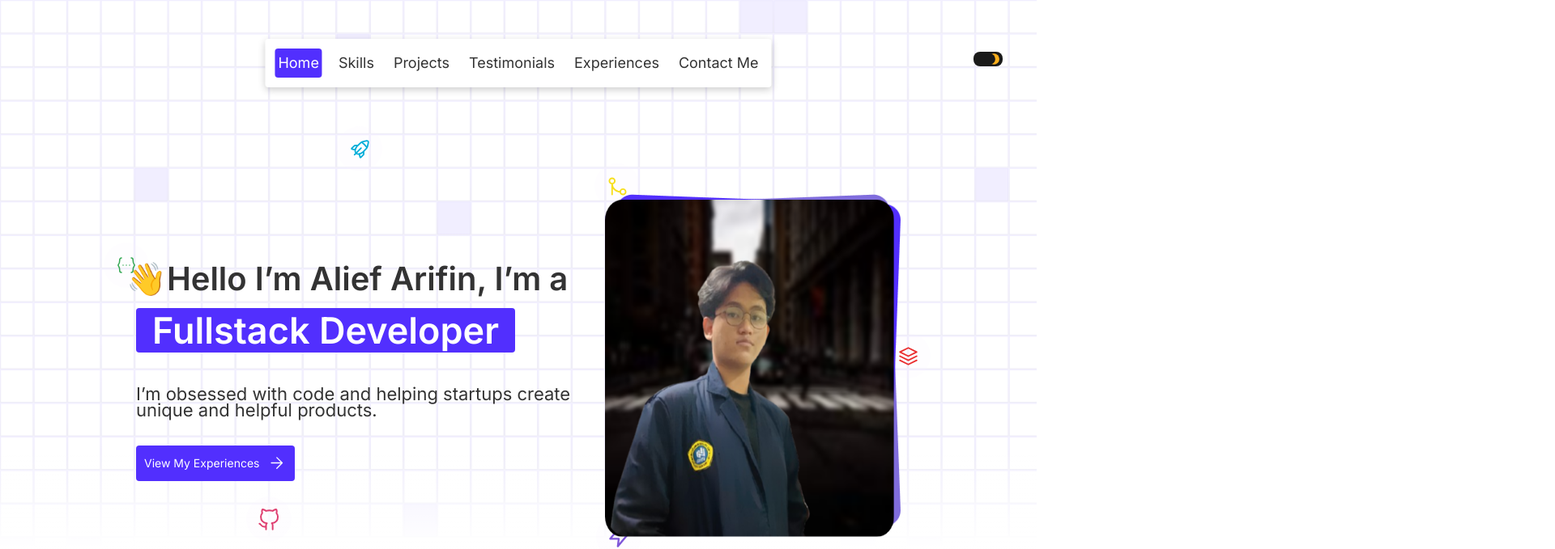
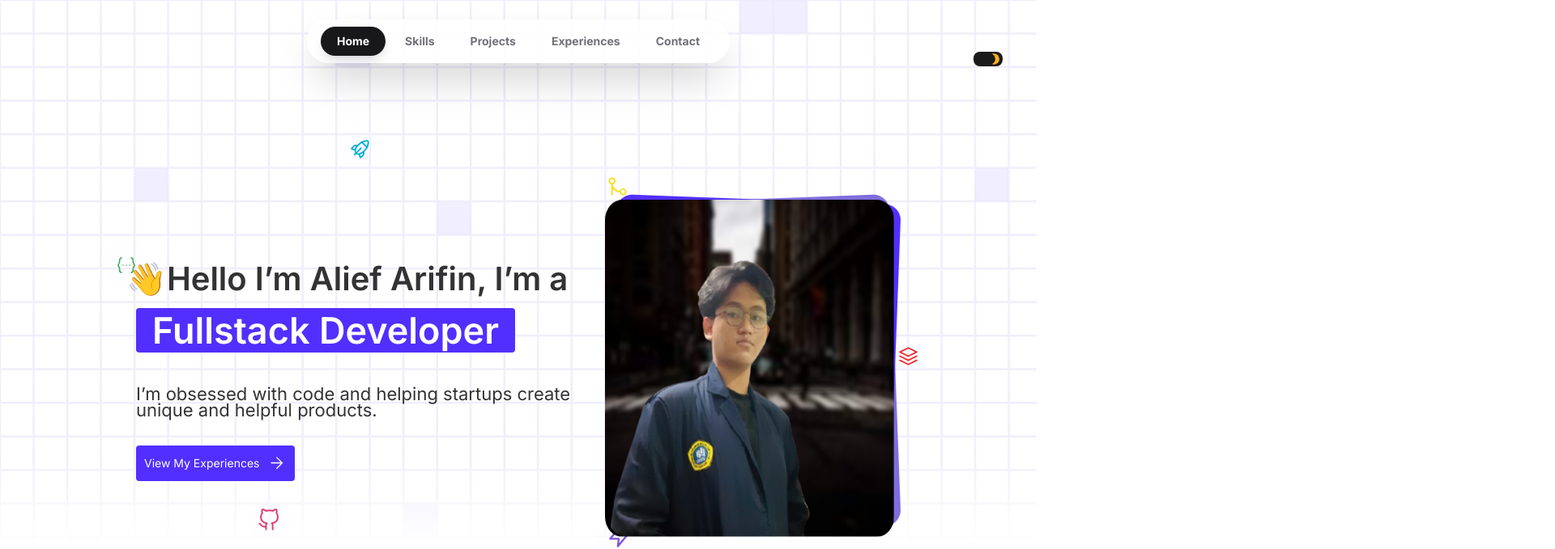
Before and after one commit to Ar1veeee/my-portfolio, a Next.js app: page / in a window 1280 px wide. Shown: the top 679 px of the page at 81% size, 1920 px wide, since content can reach past the window. Built offline with nearby package versions, Linux system fonts and the light colour scheme.

Commit message:
feat: redesign navbar

```diff
--- a/app/components/Contact.tsx
+++ b/app/components/Contact.tsx
@@ -73,8 +73,10 @@ const Contact = () => {
                   width={24}
                   height={24}
                   src="/mail_icon.svg"
-                  alt=""
-                  className={`${isCopied ? "hidden" : "block"} dark:invert`}
+                  alt="Mail Icon"
+                  className={`${
+                    isCopied ? "hidden" : "block"
+                  } dark:invert w-auto h-auto`}
                 />
               </motion.button>
 
--- a/app/components/NavBar.tsx
+++ b/app/components/NavBar.tsx
@@ -1,145 +1,172 @@
 "use client";
-import React, { useCallback, useEffect, useState } from "react";
-import cn from "classnames";
-import Reveal from "./Reveal";
-import Image from "next/image";
+import React, { useEffect, useState, useRef } from "react";
+import { motion, AnimatePresence, LayoutGroup } from "framer-motion";
+
+const navItems = [
+  { id: "home", label: "Home" },
+  { id: "skills", label: "Skills" },
+  { id: "projects", label: "Projects" },
+  { id: "experiences", label: "Experiences" },
+  { id: "contact", label: "Contact" },
+];
 
 const NavBar = () => {
   const [isOpen, setIsOpen] = useState(false);
   const [activeSection, setActiveSection] = useState("home");
+  const [isScrolled, setIsScrolled] = useState(false);
+  const isScrollingManual = useRef(false);
 
   useEffect(() => {
-    setActiveSection("home");
+    const handleScrollEffects = () => {
+      setIsScrolled(window.scrollY > 20);
+      const isAtBottom = window.innerHeight + window.scrollY >= document.body.offsetHeight - 100;
+      const isAtTop = window.scrollY <= 100;
+      if (!isScrollingManual.current) {
+        if (isAtTop) setActiveSection("home");
+        else if (isAtBottom) setActiveSection("contact");
+      }
+    };
+
+    const observer = new IntersectionObserver(
+      (entries) => {
+        if (isScrollingManual.current) return;
+        const bestEntry = entries.reduce((prev, curr) => {
+          if (!curr.isIntersecting) return prev;
+          return curr.intersectionRatio > (prev?.intersectionRatio || 0) ? curr : prev;
+        }, null as IntersectionObserverEntry | null);
+
+        if (bestEntry?.isIntersecting) setActiveSection(bestEntry.target.id);
+      },
+      { rootMargin: "-20% 0px -20% 0px", threshold: [0.1, 0.5, 0.8] }
+    );
+
+    navItems.forEach((item) => {
+      const section = document.getElementById(item.id);
+      if (section) observer.observe(section);
+    });
+
+    window.addEventListener("scroll", handleScrollEffects);
+    return () => {
+      window.removeEventListener("scroll", handleScrollEffects);
+      observer.disconnect();
+    };
   }, []);
 
-  const scrollToSection = useCallback((sectionId: string) => {
-    const section = document.getElementById(sectionId);
+  const scrollToSection = (id: string) => {
+    setIsOpen(false);
+    setTimeout(() => {
+      const section = document.getElementById(id);
       if (section) {
-      section.scrollIntoView({
-        behavior: "smooth",
-      });
+        isScrollingManual.current = true;
+        setActiveSection(id);
+        const offset = 80;
+        const elementPosition = section.getBoundingClientRect().top + window.pageYOffset;
+        window.scrollTo({ top: elementPosition - offset, behavior: "smooth" });
+        setTimeout(() => { isScrollingManual.current = false; }, 1000);
       }
-  }, []);
+    }, 200);
+  };
 
   return (
-    <div className="fixed top-12 right-6 mx-auto flex flex-col gap-2.5 items-end z-50 md:right-auto md:left-1/2 md:-translate-x-1/2">
+    <header className="fixed top-0 left-0 right-0 z-[9999] flex flex-col items-center p-4 md:p-6 pointer-events-none">
+      <LayoutGroup id="navbar-group">
+        {/* Container Utama: Menjaga lebar tetap konsisten */}
+        <div className="w-full max-w-md md:max-w-fit pointer-events-auto">
+          <motion.nav
+            initial={{ y: -100, opacity: 0 }}
+            animate={{ y: 0, opacity: 1 }}
+            className={`flex items-center justify-between md:justify-center bg-white/70 dark:bg-zinc-900/70 backdrop-blur-xl border border-white/20 dark:border-zinc-800/50 px-4 py-2 rounded-[2rem] shadow-2xl transition-all duration-500 ${
+              isScrolled ? "shadow-purple-500/10" : ""
+            }`}
+          >
+            {/* Logo Mobile: Muncul hanya di mobile */}
+            <div className="flex md:hidden px-2">
+              <span className="font-black text-zinc-900 dark:text-white tracking-tighter italic">
+                ALIEF.
+              </span>
+            </div>
+
+            {/* Desktop Menu */}
+            <ul className="hidden md:flex items-center gap-1">
+              {navItems.map((item) => (
+                <li key={item.id} className="relative">
                   <button
-        className="bg-background card-shadow p-3 md:hidden rounded"
-        onClick={() => setIsOpen((prevVal) => !prevVal)}
+                    onClick={() => scrollToSection(item.id)}
+                    className={`relative px-5 py-2 text-sm font-bold transition-colors duration-300 z-10 ${
+                      activeSection === item.id
+                        ? "text-white dark:text-black"
+                        : "text-zinc-500 hover:text-zinc-900 dark:hover:text-white"
+                    }`}
                   >
-        <Image width={24} height={24}
-          src="/menu_icon_light.svg"
-          alt="Menu Icon"
-          className="block dark:hidden"
+                    {activeSection === item.id && (
+                      <motion.div
+                        layoutId="nav-pill"
+                        className="absolute inset-0 bg-zinc-900 dark:bg-white rounded-full -z-10 shadow-lg"
+                        transition={{ type: "spring", stiffness: 350, damping: 30 }}
                       />
-        <Image width={24} height={24}
-          src="/menu_icon_dark.svg"
-          alt="Menu Icon"
-          className="hidden dark:block"
+                    )}
+                    {item.label}
+                  </button>
+                </li>
+              ))}
+            </ul>
+
+            {/* Toggle Mobile: Hanya muncul di mobile */}
+            <div className="md:hidden">
+              <button
+                onClick={() => setIsOpen(!isOpen)}
+                className="p-2 bg-zinc-100 dark:bg-zinc-800 rounded-full"
+                aria-label="Toggle menu"
+              >
+                <div className="w-5 h-4 flex flex-col justify-between items-center relative">
+                  <motion.span
+                    animate={isOpen ? { rotate: 45, y: 7 } : { rotate: 0, y: 0 }}
+                    className="w-full h-0.5 bg-zinc-900 dark:bg-white rounded-full"
                   />
+                  <motion.span
+                    animate={isOpen ? { opacity: 0, x: -10 } : { opacity: 1, x: 0 }}
+                    className="w-full h-0.5 bg-zinc-900 dark:bg-white rounded-full"
+                  />
+                  <motion.span
+                    animate={isOpen ? { rotate: -45, y: -7 } : { rotate: 0, y: 0 }}
+                    className="w-full h-0.5 bg-zinc-900 dark:bg-white rounded-full"
+                  />
+                </div>
               </button>
-      <Reveal initialY={-20} duration={0.5}>
-        <nav
-          className={cn(
-            "bg-background card-shadow p-3 rounded md:block duration-300 ease-in-out",
-            {
-              "opacity-100": isOpen,
-              "opacity-0 md:opacity-100": !isOpen,
-            }
+            </div>
+          </motion.nav>
+
+          {/* Mobile Dropdown: Rapi di bawah navbar */}
+          <AnimatePresence>
+            {isOpen && (
+              <motion.div
+                initial={{ opacity: 0, scale: 0.95, y: -10 }}
+                animate={{ opacity: 1, scale: 1, y: 0 }}
+                exit={{ opacity: 0, scale: 0.95, y: -10 }}
+                className="absolute top-full left-0 right-0 mt-3 md:hidden px-2"
+              >
+                <ul className="flex flex-col gap-1 bg-white/90 dark:bg-zinc-900/90 backdrop-blur-2xl border border-white/20 dark:border-zinc-800/50 rounded-[2rem] p-2 shadow-2xl">
+                  {navItems.map((item) => (
+                    <li key={item.id}>
+                      <button
+                        onClick={() => scrollToSection(item.id)}
+                        className={`w-full text-center py-4 rounded-[1.5rem] text-sm font-bold transition-all ${
+                          activeSection === item.id
+                            ? "bg-zinc-900 text-white dark:bg-white dark:text-black"
+                            : "text-zinc-500 hover:bg-zinc-100 dark:hover:bg-zinc-800"
+                        }`}
+                      >
+                        {item.label}
+                      </button>
+                    </li>
+                  ))}
+                </ul>
+              </motion.div>
             )}
-        >
-          <ul className="flex flex-col items-center gap-4 text-sm md:text-lg font-normal md:flex md:flex-row cursor-pointer">
-            <li>
-              <div
-                className={cn("rounded p-1 duration-300 ease-in-out", {
-                  "bg-primary text-white": activeSection === "home",
-                })}
-                onClick={() => {
-                  setActiveSection("home");
-                  scrollToSection("home");
-                  setIsOpen(false);
-                }}
-              >
-                Home
+          </AnimatePresence>
         </div>
-            </li>
-            <li>
-              <div
-                className={cn("rounded p-1 duration-300 ease-in-out", {
-                  "bg-primary text-white": activeSection === "skills",
-                })}
-                onClick={() => {
-                  setActiveSection("skills");
-                  scrollToSection("skills");
-                  setIsOpen(false);
-                }}
-              >
-                Skills
-              </div>
-            </li>
-            <li>
-              <div
-                className={cn("rounded p-1 duration-300 ease-in-out", {
-                  "bg-primary text-white": activeSection === "projects",
-                })}
-                onClick={() => {
-                  setActiveSection("projects");
-                  scrollToSection("projects");
-                  setIsOpen(false);
-                }}
-              >
-                Projects
-              </div>
-            </li>
-            <li>
-              <div
-                className={cn("rounded p-1 duration-300 ease-in-out", {
-                  "bg-primary text-white": activeSection === "testimonials",
-                })}
-                onClick={() => {
-                  setActiveSection("testimonials");
-                  scrollToSection("testimonials");
-                  setIsOpen(false);
-                }}
-              >
-                Testimonials
-              </div>
-            </li>
-            <li>
-              <div
-                className={cn("rounded p-1 duration-300 ease-in-out", {
-                  "bg-primary text-white": activeSection === "experiences",
-                })}
-                onClick={() => {
-                  setActiveSection("experiences");
-                  scrollToSection("experiences");
-                  setIsOpen(false);
-                }}
-              >
-                Experiences
-              </div>
-            </li>
-            <li>
-              <div
-                className={cn(
-                  "rounded p-1 whitespace-nowrap duration-300 ease-in-out",
-                  {
-                    "bg-primary text-white": activeSection === "contact",
-                  }
-                )}
-                onClick={() => {
-                  setActiveSection("contact");
-                  scrollToSection("contact");
-                  setIsOpen(false);
-                }}
-              >
-                Contact Me
-              </div>
-            </li>
-          </ul>
-        </nav>
-      </Reveal>
-    </div>
+      </LayoutGroup>
+    </header>
   );
 };
 
--- a/app/globals.css
+++ b/app/globals.css
@@ -20,6 +20,7 @@ body {
   color: var(--foreground);
   background: var(--background);
   font-family: Arial, Helvetica, sans-serif;
+  overflow-x: hidden;
 }
 
 @layer utilities {
--- a/app/page.tsx
+++ b/app/page.tsx
@@ -6,24 +6,30 @@ import ThemeToggle from "./components/ThemeToggle";
 
 export default function Home() {
   return (
-    <div className="relative overflow-clip" id="home">
+    <div className="relative" id="home">
+      <TopBackground />
       <Sections />
+      <ThemeToggle />
       <NavBar />
-      <ThemeToggle />
-      <TopBackground />
+
+      {/* Bottom Gradient - Mobile */}
       <Image
         src="/bottom_gradient_mobile.svg"
         alt="Bottom gradient background"
+        width={1024}
         height={700}
-        width={1024}
-        className="absolute bottom-0 min-w-[1024px] min-h-[700px] -z-50 md:hidden"
+        className="absolute bottom-0 left-0 min-w-[1024px] -z-50 md:hidden w-full h-auto"
+        priority={false}
       />
+
+      {/* Bottom Gradient - Desktop */}
       <Image
         src="/bottom_gradient.svg"
         alt="Bottom gradient background"
+        width={1557}
         height={936}
-        width={1557}
-        className="absolute -bottom-[175px] left-1/2 -translate-x-1/2 min-w-[1557px] min-h-[936px] object-cover -z-50 hidden md:block w-auto h-auto"
+        className="absolute -bottom-[175px] left-1/2 -translate-x-1/2 -z-50 hidden md:block w-auto h-auto"
+        priority={false}
       />
     </div>
   );
```
Also changed, not shown: app/components/Projects/Projects.tsx (+1 -10 lines). Lines whose indentation alone changed are shown as unchanged.
